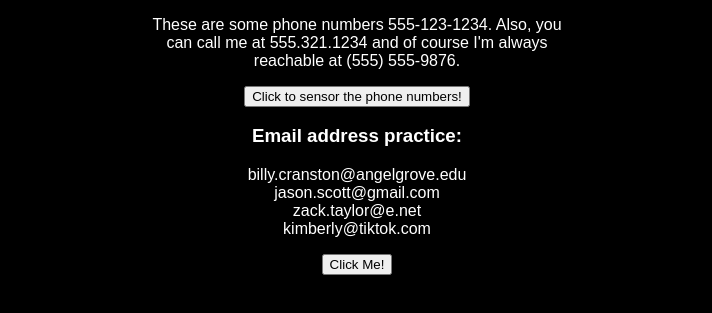
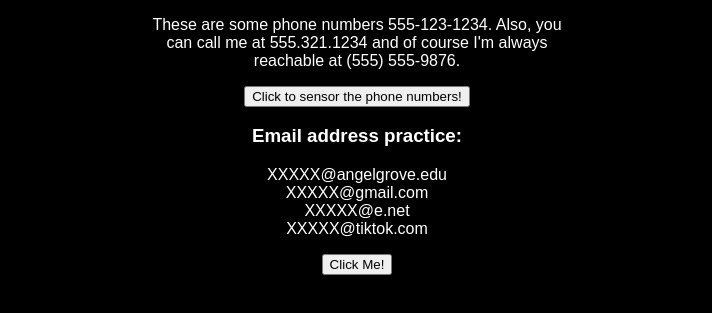
Before and after one commit to alexanderalban/Regex-Practice, a plain HTML site: page index.html in a window 1280 px wide. Both pictures are taken after a click on the button "Click Me!". Shown: the part 105-418 px from the top of the page, without its empty margins (283-995 px from the left). Drawn offline with Linux system fonts and the light colour scheme.

Commit message:
added functionality to sensor the email addresses using regex

```diff
--- a/index.html
+++ b/index.html
@@ -21,7 +21,7 @@
         jason.scott@gmail.com<br>
         zack.taylor@e.net<br>
         kimberly@tiktok.com</p>
-        <button>Click Me!</button>
+        <button onclick="sensoremail()">Click Me!</button>
 </body>
 <script src="myscripts.js"></script>
 </html>
--- a/myscripts.js
+++ b/myscripts.js
@@ -18,3 +18,12 @@ function betterredactnumber() {
     console.log(redacted);
     document.getElementById("phonesection").innerHTML = redacted;
 }
+
+function sensoremail () {
+    let emails = document.getElementById("emailsection").innerHTML;
+    console.log(emails);
+
+    let emailsearch = /[\w|.]*(@\w*\.(com|net|edu))/g;
+    let sensored = emails.replace(emailsearch, "XXXXX$1");
+    document.getElementById("emailsection").innerHTML = sensored;
+}
```
